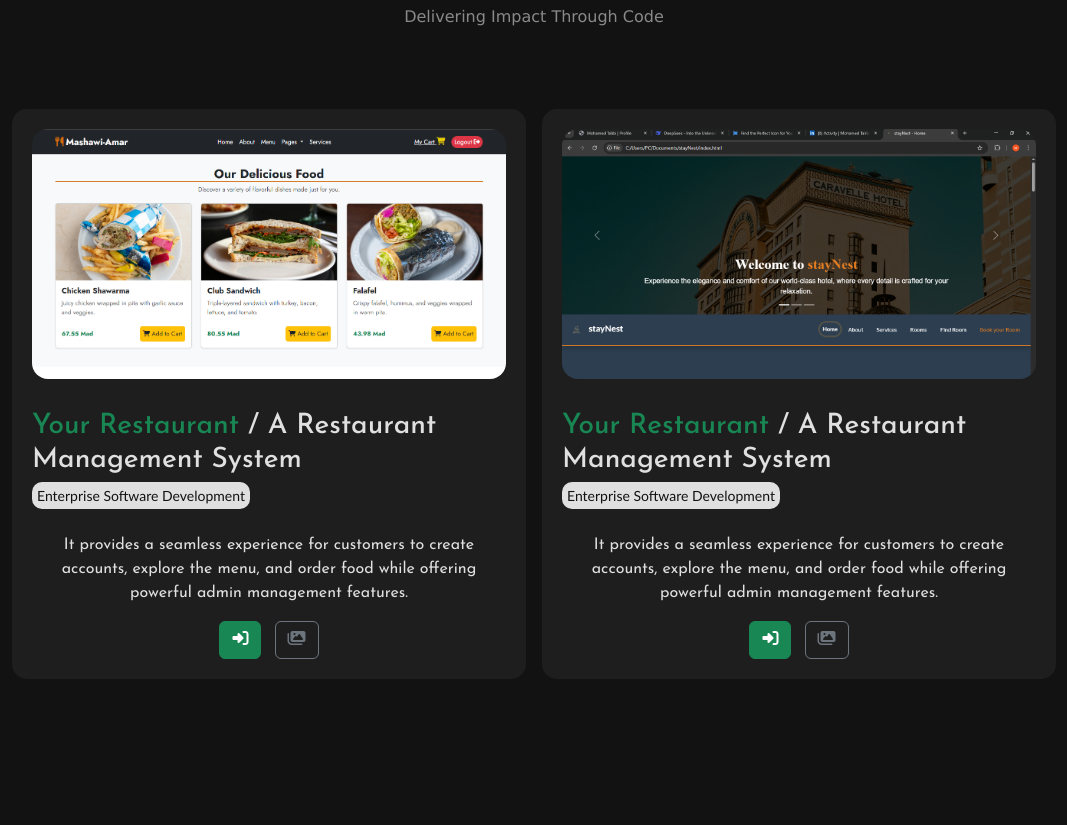
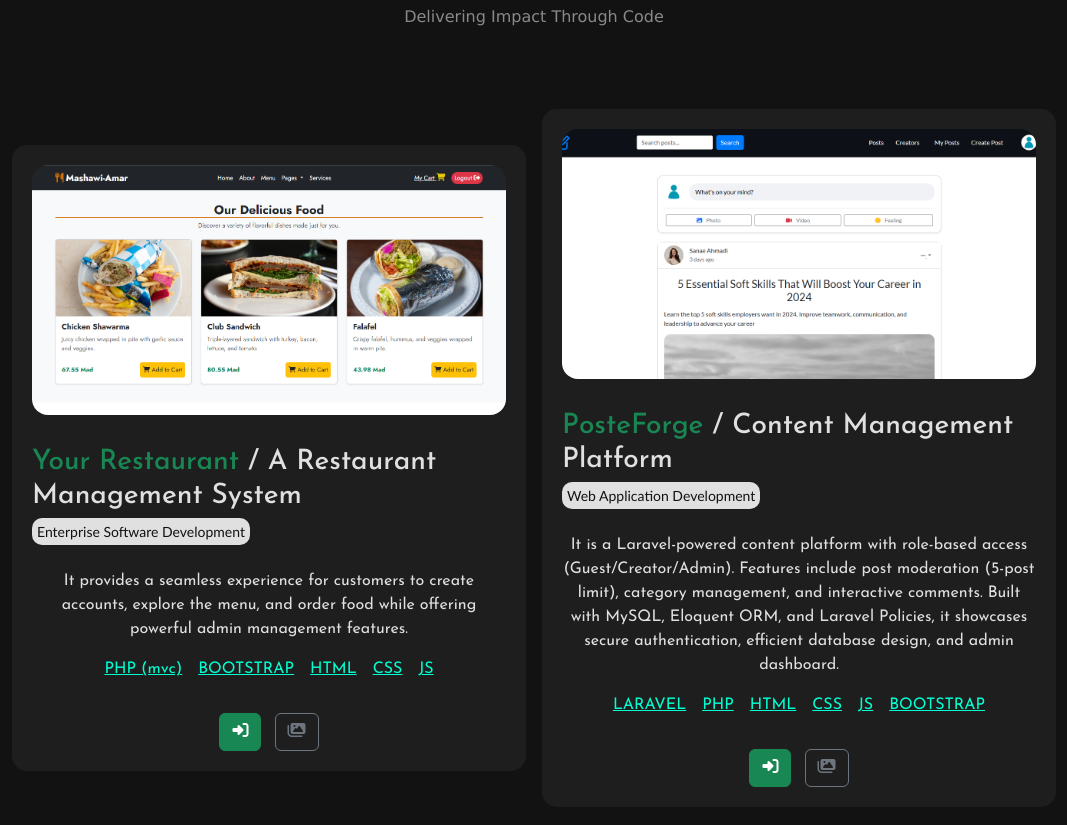
Before and after one commit to Mouhamed-Talibi/portfolio, a plain HTML site: page index.html in a window 1280 px wide. Shown: the part 1444-2269 px from the top of the page, without its empty margins (106-1173 px from the left). Before the commit the page ends 2171 px from the top, so only its background shows below. Drawn offline with nearby package versions, Linux system fonts and the light colour scheme; a web font is replaced by a local one.

Commit message:
Adding PostForge Project

```diff
--- a/css/main.css
+++ b/css/main.css
@@ -297,3 +297,8 @@ body {
     margin-top: 20px;
     font-family:'Gill Sans', 'Gill Sans MT', Calibri, 'Trebuchet MS', sans-serif;
 }
+
+.project-technologies .tech {
+    color: var(--neon);
+    text-decoration: underline;
+}
--- a/index.html
+++ b/index.html
@@ -214,7 +214,27 @@
                                     <span>Enterprise Software Development</span>
                                 </div>
                                 <div class="project-description mt-4">
-                                    <p class="text-white-75">It provides a seamless experience for customers to create accounts, explore the menu, and order food while offering powerful admin management features.</p>
+                                    <p class="text-white-75">
+                                        It provides a seamless experience for customers to create accounts, explore the menu,
+                                        and order food while offering powerful admin management features.
+                                    </p>
+                                </div>
+                                <div class="project-technologies d-flex gap-3 justify-content-center">
+                                    <div class="tech">
+                                        <p>PHP (mvc)</p>
+                                    </div>
+                                    <div class="tech">
+                                        <p>BOOTSTRAP</p>
+                                    </div>
+                                    <div class="tech">
+                                        <p>HTML</p>
+                                    </div>
+                                    <div class="tech">
+                                        <p>CSS</p>
+                                    </div>
+                                    <div class="tech">
+                                        <p>JS</p>
+                                    </div>
                                 </div>
                                 <div class="project-links mt-3">
                                     <a href="https://github.com/Mouhamed-Talibi/Restaurant-mashawi" class="btn btn-success me-2" target="_blank">
@@ -231,20 +251,45 @@
                     <div class="col-md-6 col-lg-5">
                         <div class="project">
                             <div class="project-image">
-                                <img src="images/testing.png" alt="Project" class="img-fluid rounded-4">
+                                <img src="projects/PostForge/8.png" alt="Project" class="img-fluid rounded-4">
                             </div>
                             <div class="project-content text-center mt-3">
                                 <div class="project-title text-start">
-                                    <h3><span class="text-success">Your Restaurant</span> / A Restaurant Management System</h3>
+                                    <h3><span class="text-success">PosteForge</span> / Content Management Platform</h3>
                                 </div>
                                 <div class="project-category text-start">
-                                    <span>Enterprise Software Development</span>
+                                    <span>Web Application Development</span>
                                 </div>
                                 <div class="project-description mt-4">
-                                    <p class="text-white-75">It provides a seamless experience for customers to create accounts, explore the menu, and order food while offering powerful admin management features.</p>
+                                    <p class="text-white-75">
+                                        It is a Laravel-powered content platform with role-based access (Guest/Creator/Admin).
+                                        Features include post moderation (5-post limit), category management, and interactive
+                                        comments. Built with MySQL, Eloquent ORM, and Laravel Policies, it showcases secure
+                                        authentication, efficient database design, and admin dashboard.
+                                    </p>
+                                </div>
+                                <div class="project-technologies d-flex gap-3 justify-content-center">
+                                    <div class="tech">
+                                        <p>LARAVEL</p>
+                                    </div>
+                                    <div class="tech">
+                                        <p>PHP</p>
+                                    </div>
+                                    <div class="tech">
+                                        <p>HTML</p>
+                                    </div>
+                                    <div class="tech">
+                                        <p>CSS</p>
+                                    </div>
+                                    <div class="tech">
+                                        <p>JS</p>
+                                    </div>
+                                    <div class="tech">
+                                        <p>BOOTSTRAP</p>
+                                    </div>
                                 </div>
                                 <div class="project-links mt-3">
-                                    <a href="#" class="btn btn-success me-2">
+                                    <a href="https://github.com/Mouhamed-Talibi/PostForge" class="btn btn-success me-2" target="_blank">
                                         <i class="fa-solid fa-right-to-bracket"></i>
                                     </a>
                                     <a href="#" class="btn btn-outline-secondary">
```
Also changed, not shown: images/myImage.png (deleted), images/testing.png (deleted), projects/PostForge/1.png (added), projects/PostForge/10.png (added), projects/PostForge/2.png (added), projects/PostForge/3.png (added), projects/PostForge/4.png (added), projects/PostForge/5.png (added), projects/PostForge/6.png (added), projects/PostForge/7.png (added), projects/PostForge/8.png (added), projects/PostForge/9.png (added).
